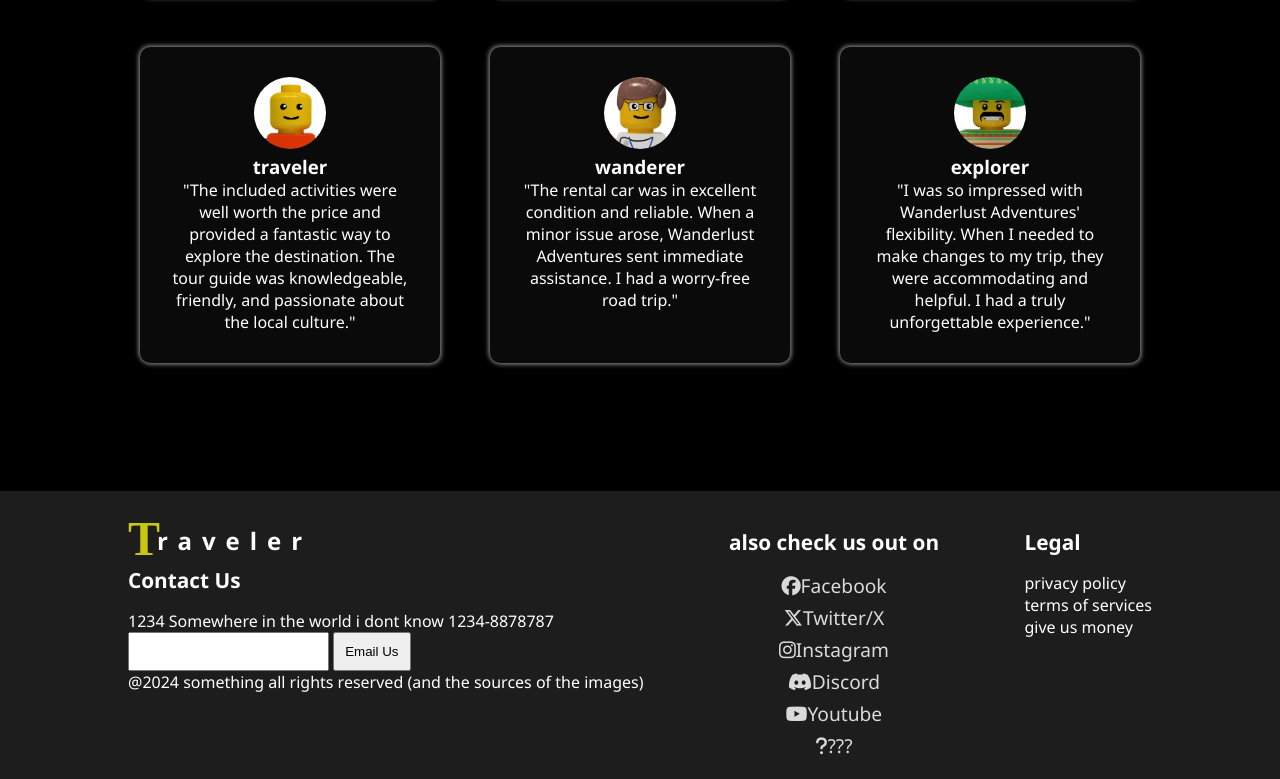
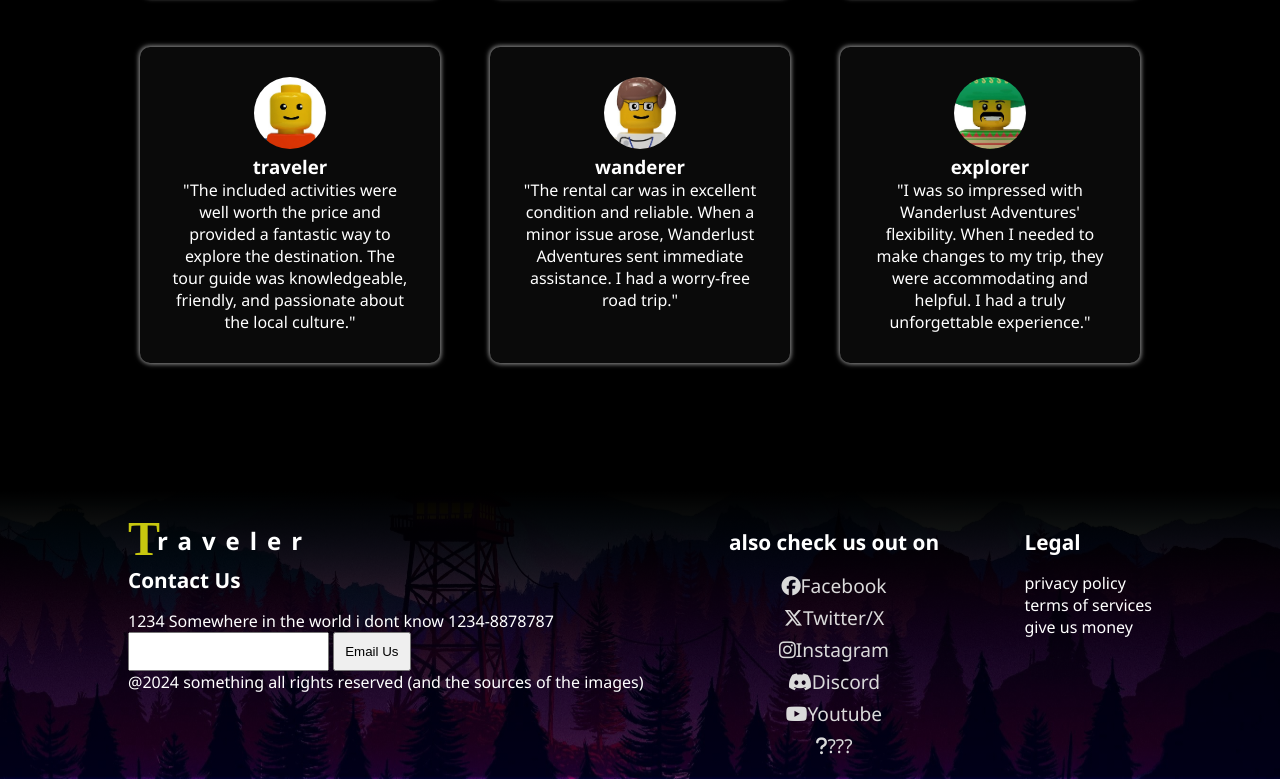
Before and after one commit to Saad-Kibal/Travel2.0, a plain HTML site: page index.html in a window 1280 px wide. Shown: the part 2629-3408 px from the top of the page. Drawn offline with Linux system fonts and the light colour scheme; a web font is replaced by a local one.

Commit message:
adding footer background

```diff
--- a/styles.css
+++ b/styles.css
@@ -44,7 +44,11 @@ header {
 }
 
 footer {
-    background-color: #1d1d1d;
+    background: linear-gradient(180deg,
+    rgb(0 0 0 / 1),
+    rgb(0 0 0 / 0.5) 99%,
+    rgb(0 0 0 / 0))
+    , url(./images/wallpaperflare.com_wallpaper.jpg) center / cover no-repeat;
     width: 100%;
 }
 
```
